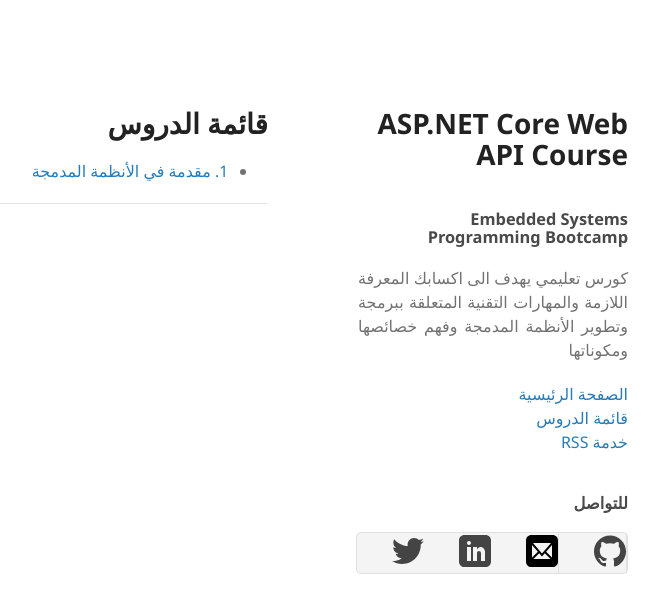
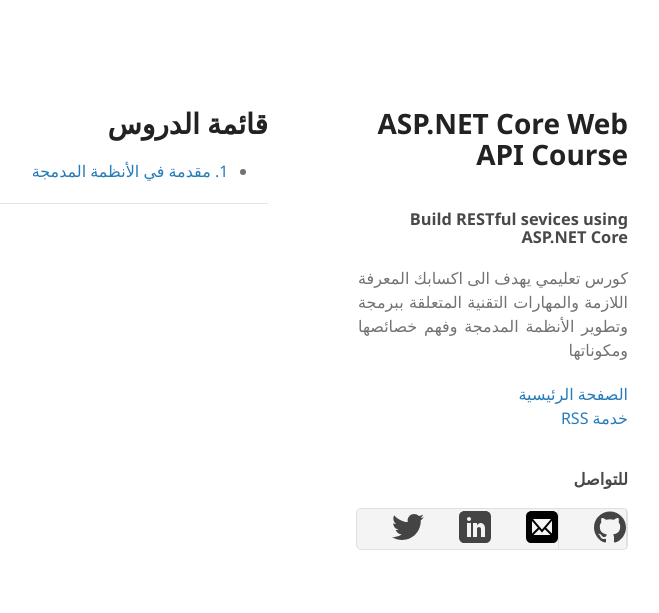
Before and after one commit to alhabish/aspnetcorewebapi-course, a Jekyll site: the page built from index.md, in a window 1280 px wide. Shown: the top 613 px of the page, without its empty margins (517-1176 px from the left). Built offline with Jekyll 4.4.1, drawn with Linux system fonts in a browser that asks for light colours.

```diff
--- a/_config.yml
+++ b/_config.yml
@@ -27,7 +27,7 @@ url: "https://alhabish.github.io/aspnetcorewebapi-course" # the base hostname &
 twitter_username: alhabish
 github_username:  alhabish
 linkedin_account: "khalidalghamidi"
-google_analytics: UA-106571814-1
+google_analytics: UA-106571814-2
 show_downloads: false
 
 # Build settings
--- a/_layouts/default.html
+++ b/_layouts/default.html
@@ -17,13 +17,13 @@
   <body>
     <div class="wrapper">
       <header>
-        <h1>{{ site.title | default: site.github.repository_name }}</h1>
-		<h3 text-align="left">Embedded Systems Programming Bootcamp</h3>
+        <h1 text-align="left">{{ site.title | default: site.github.repository_name }}</h1>
+		    <h3 text-align="left">Build RESTful sevices using ASP.NET Core</h3>
         <p>{{ site.description | default: site.github.project_tagline }}</p>
         <p class="view">
             <a href="{{site.baseurl}}/">الصفحة الرئيسية</a><br>
             <!--<a href="{{site.baseurl}}/#contents">الدروس</a><br>-->
-            <a href="{{site.baseurl}}/lessons.html">قائمة الدروس</a><br>
+            <!--<a href="{{site.baseurl}}/lessons.html">قائمة الدروس</a><br>-->
             <a href="{{site.baseurl}}/feed.xml" title="Subscribe to our RSS feed">خدمة RSS</a>
         </p>
         <!--{{ '/assets/images/sidebar/rss.svg' | asset_url | img_tag }}-->
```
